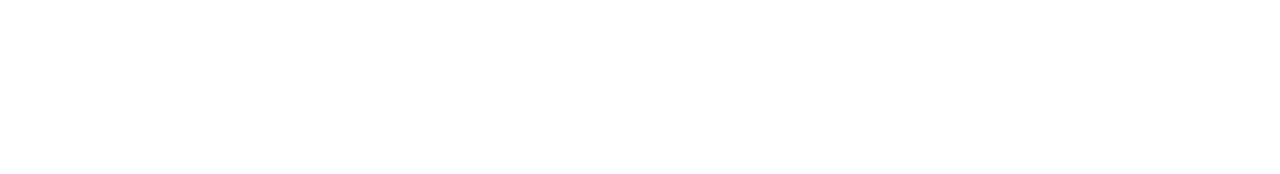
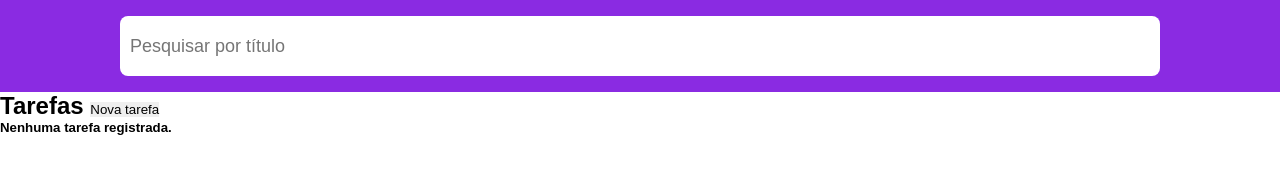
Before and after one commit to davi-aalves/to-do-list, a website: page index.html in a window 1280 px wide. Drawn offline with Linux system fonts and the light colour scheme.

Commit message:
feat: adicionar estrutura básica de HTML, CSS e configuração de API

```diff
--- a/index.html
+++ b/index.html
@@ -3,9 +3,19 @@
   <head>
     <meta charset="UTF-8" />
     <meta name="viewport" content="width=device-width, initial-scale=1.0" />
+    <link rel="stylesheet" href="style.css" />
     <title>To-Do List</title>
   </head>
   <body>
+    <header>
+      <input type="text" id="busca" placeholder="Pesquisar por título" />
+    </header>
+    <main>
+      <section id="tarefas">
+        <h2>Tarefas <button>Nova tarefa</button></h2>
+        <h5>Nenhuma tarefa registrada.</h5>
+      </section>
+    </main>
     <script src="index.js"></script>
   </body>
 </html>
--- a/package.json
+++ b/package.json
@@ -4,7 +4,7 @@
   "description": "",
   "main": "index.js",
   "scripts": {
-    "test": "echo \"Error: no test specified\" && exit 1"
+    "api": "npx json-server api.json --watch --port 3000"
   },
   "repository": {
     "type": "git",
--- /dev/null
+++ b/style.css
@@ -0,0 +1,23 @@
+* {
+  padding: 0;
+  margin: 0;
+  border: 0;
+  box-sizing: border-box;
+  list-style: none;
+  text-decoration: none;
+  outline: none;
+  font-family: Arial, Helvetica, sans-serif;
+}
+
+header {
+  background-color: blueviolet;
+  padding: 16px 120px;
+}
+
+header input {
+  width: 100%;
+  height: 60px;
+  padding: 0 10px;
+  border-radius: 8px;
+  font-size: 18px;
+}
```
